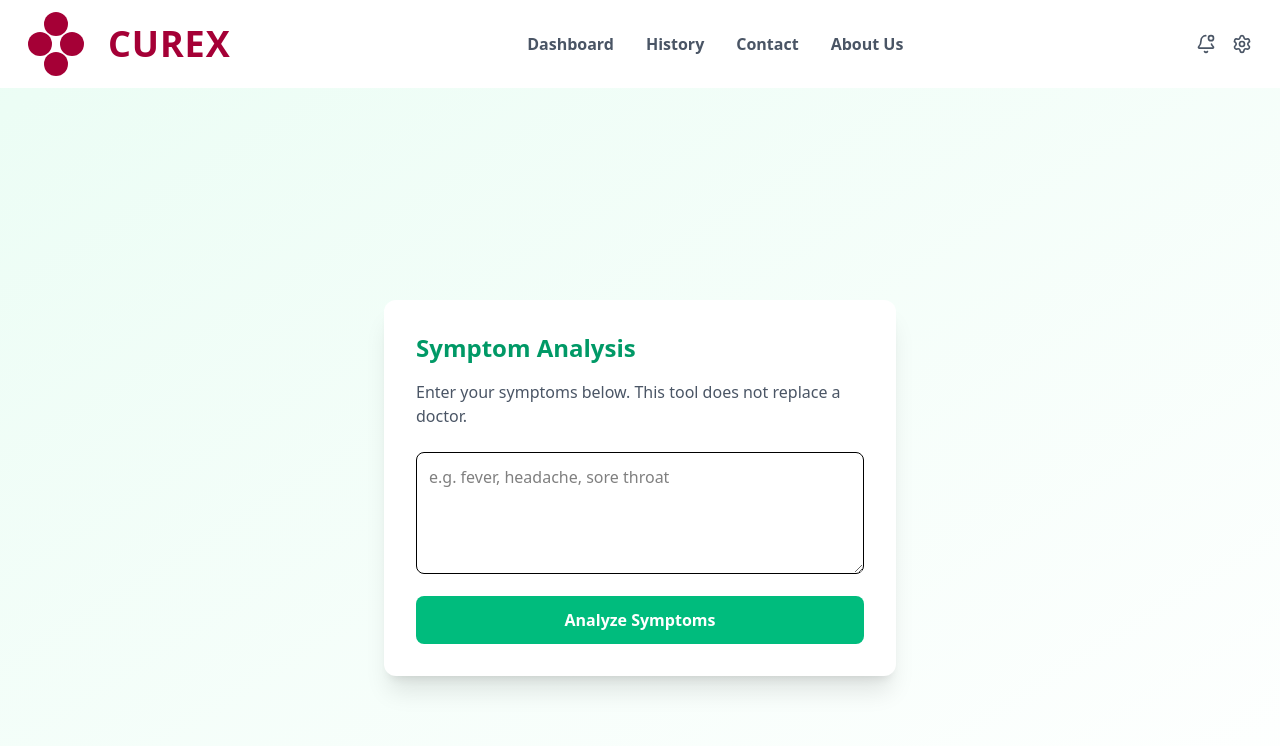
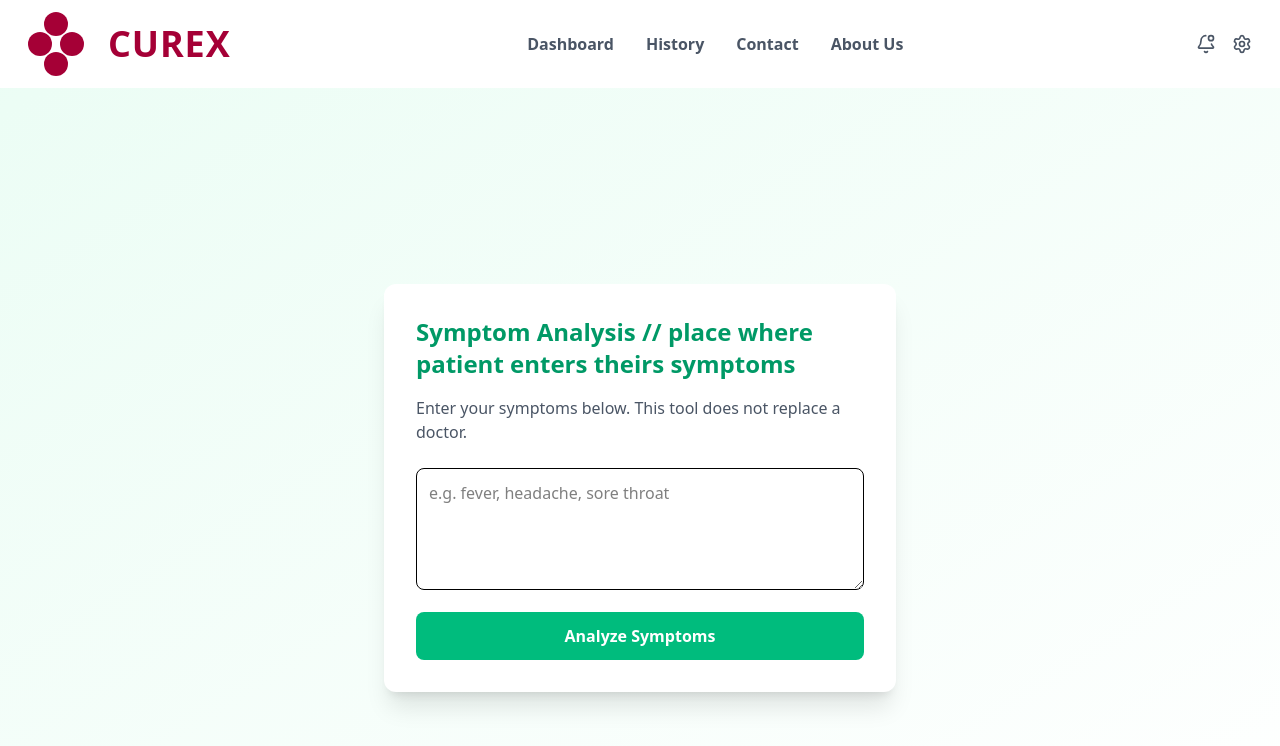
Before and after one commit to 8972-amick/CUREX, a React (Vite) app in the folder Frontend/: page /symptoms in a window 1280 px wide. Shown: the top 746 px of the page. Built offline with nearby package versions, Linux system fonts and the light colour scheme.

Commit message:
small change

```diff
--- a/Frontend/src/pages/symptomAnalysis.jsx
+++ b/Frontend/src/pages/symptomAnalysis.jsx
@@ -12,7 +12,7 @@ const symptomAnalysis = () => {
     <div className="min-h-screen bg-gradient-to-br from-emerald-50 to-white flex items-center justify-center px-4">
       <div className="bg-white shadow-xl rounded-xl p-8 max-w-lg w-full">
         <h2 className="text-2xl font-bold text-emerald-600 mb-4">
-          Symptom Analysis
+          Symptom Analysis // place where patient enters theirs symptoms
         </h2>
 
         <p className="text-gray-600 mb-6">
```
Also changed, not shown: 1 other file (tests, documents, lock files or other folders).
